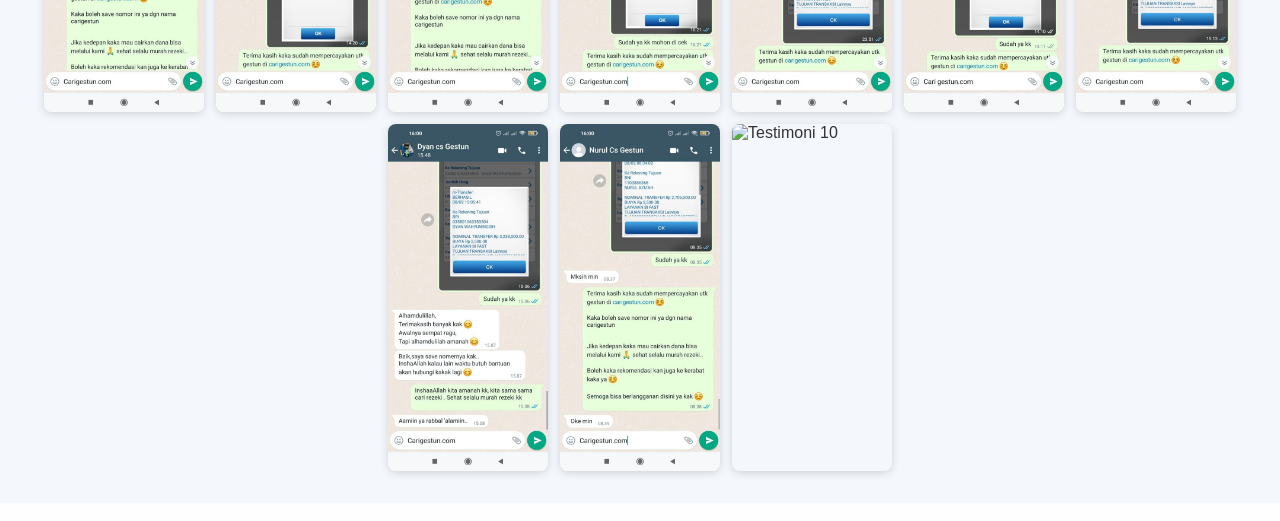
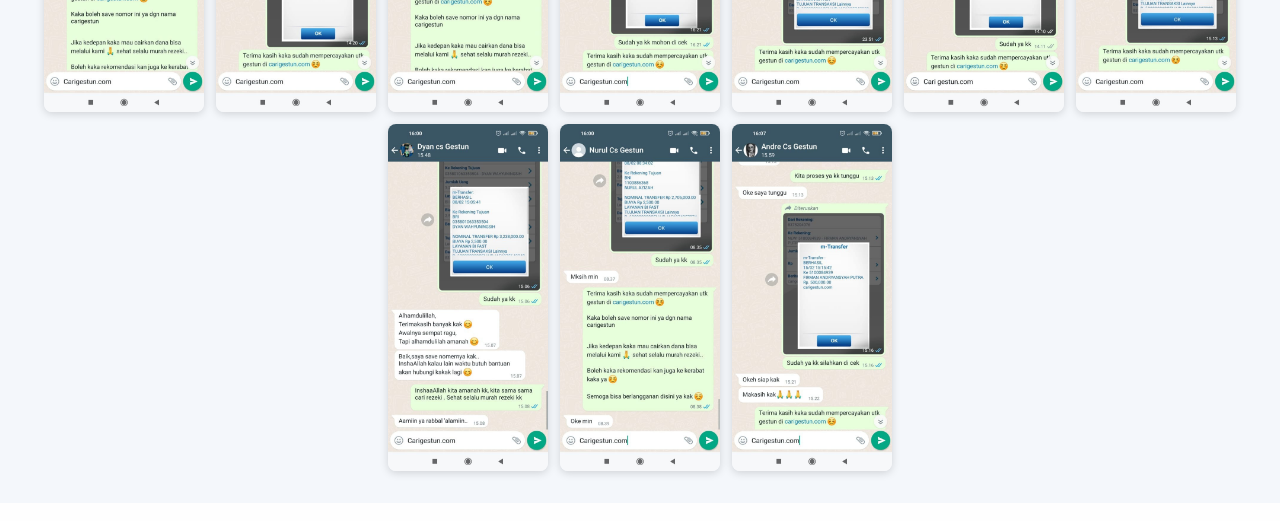
Before and after one commit to ryanyandexx/CARIGESTUN.COM, a plain HTML site: page index.html in a window 1280 px wide. Shown: the part 1040-1561 px from the top of the page. Drawn offline with Linux system fonts and the light colour scheme.

Commit message:
Update index.html

```diff
--- a/index.html
+++ b/index.html
@@ -50,7 +50,7 @@
     <img src="Gambar WhatsApp 2025-04-09 pukul 12.18.08_b118b31b.jpg" alt="Testimoni 7">
     <img src="Gambar WhatsApp 2025-04-09 pukul 12.18.09_364427eb.jpg" alt="Testimoni 8">
     <img src="Gambar WhatsApp 2025-04-09 pukul 12.18.09_f754fca0.jpg" alt="Testimoni 9">
-    <img src="IMG-20250409-WA0018.jpg" alt="Testimoni 10">
+    <img src="Gambar WhatsApp 2025-04-09 pukul 12.18.09_7f88338a.jpg" alt="Testimoni 10">
   </div>
 </section>
 
```
